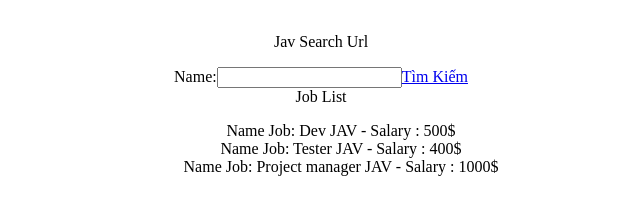
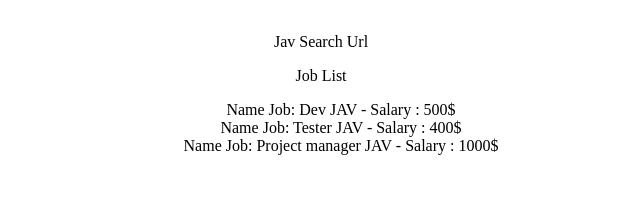
Before and after one commit to allenmeou/Learn-React-Season1, a React (Create React App) app: page / in a window 1280 px wide. Shown: the part 499-714 px from the top of the page, without its empty margins (319-959 px from the left). Built offline with nearby package versions, Linux system fonts and the light colour scheme.

Commit message:
uploap code #12

```diff
--- a/src/views/Example/MyComponents.js
+++ b/src/views/Example/MyComponents.js
@@ -5,6 +5,8 @@ class MyComponents extends React.Component {
   state = {
     firstName: "",
     age: "",
+    image: "",
+
     arrJobs: [
       {
         id: "job-1",
@@ -22,7 +24,6 @@ class MyComponents extends React.Component {
         salary: "1000$",
       },
     ],
-    image: "",
   };
 
   handleChangeFirstName = (event) => {
--- a/src/views/Example/SearchJavIdol.js
+++ b/src/views/Example/SearchJavIdol.js
@@ -1,53 +1,80 @@
 import React, { Component } from "react";
 
-class SearchJavIdol extends Component {
-  constructor(props) {
-    super(props);
-    this.state = {
-      name: "",
-      link: "https://jav.photos/free/",
-    };
-  }
+// CLASS COMPONENT
+// class SearchJavIdol extends Component {
+//   constructor(props) {
+//     super(props);
+//     this.state = {
+//       name: "",
+//       link: "https://jav.photos/free/",
+//     };
+//   }
 
-  componentDidUpdate(prevProps, prevState) {
-    if (prevState.name !== this.state.name) {
-      this.setState({
-        link: `https://jav.photos/free/${this.state.name}`,
-      });
-    }
-  }
+//   componentDidUpdate(prevProps, prevState) {
+//     if (prevState.name !== this.state.name) {
+//       this.setState({
+//         link: `https://jav.photos/free/${this.state.name}`,
+//       });
+//     }
+//   }
 
-  handleSubmit = (event) => {
-    event.preventDefault();
-    // handle form submission
-  };
+//   handleSubmit = (event) => {
+//     event.preventDefault();
+//     // handle form submission
+//   };
 
-  handleNameChange = (event) => {
-    this.setState({
-      name: event.target.value,
-    });
-  };
+//   handleNameChange = (event) => {
+//     this.setState({
+//       name: event.target.value,
+//     });
+//   };
 
-  render() {
-    console.log(">>> check point", this.props);
-    // let name = this.props.name;
-    // let age = this.props.age;
-    let { arrJobs } = this.props;
+//   render() {
+//     console.log(">>> check point", this.props);
+//     // let name = this.props.name;
+//     // let age = this.props.age;
+//     let { name, age, address, arrJobs } = this.props;
+//     return (
+//       <form onSubmit={this.handleSubmit}>
+//         <label>
+//           Name:
+//           <input
+//             type="text"
+//             value={this.state.name}
+//             onChange={this.handleNameChange}
+//           />
+//         </label>
+//         <a className="a-search" href={this.state.link}>
+//           Tìm Kiếm
+//         </a>
+//         <img src={this.state.link} alt="" />
+//         <>
+//           <div>
+//             Job List
+//             <ul>
+//               {arrJobs.map((job) => {
+//                 console.log(job);
+//                 return (
+//                   <div key={job.id}>
+//                     <li>
+//                       Name Job: {job.title} - Salary : {job.salary}
+//                     </li>
+//                   </div>
+//                 );
+//               })}
+//             </ul>
+//           </div>
+//         </>
+//       </form>
+//     );
+//   }
+// }
+
+// FUNCTION COMPONENT
+const SearchJavIdol = (props) => {
+  console.log(">>> Check child props", props);
+  let { arrJobs } = props;
   return (
-      <form onSubmit={this.handleSubmit}>
-        <label>
-          Name:
-          <input
-            type="text"
-            value={this.state.name}
-            onChange={this.handleNameChange}
-          />
-        </label>
-        <a className="a-search" href={this.state.link}>
-          Tìm Kiếm
-        </a>
-
-        <>
     <div>
       Job List
       <ul>
@@ -63,10 +90,7 @@ class SearchJavIdol extends Component {
         })}
       </ul>
     </div>
-        </>
-      </form>
   );
-  }
-}
+};
 
 export default SearchJavIdol;
```
Lines whose indentation alone changed are shown as unchanged.
